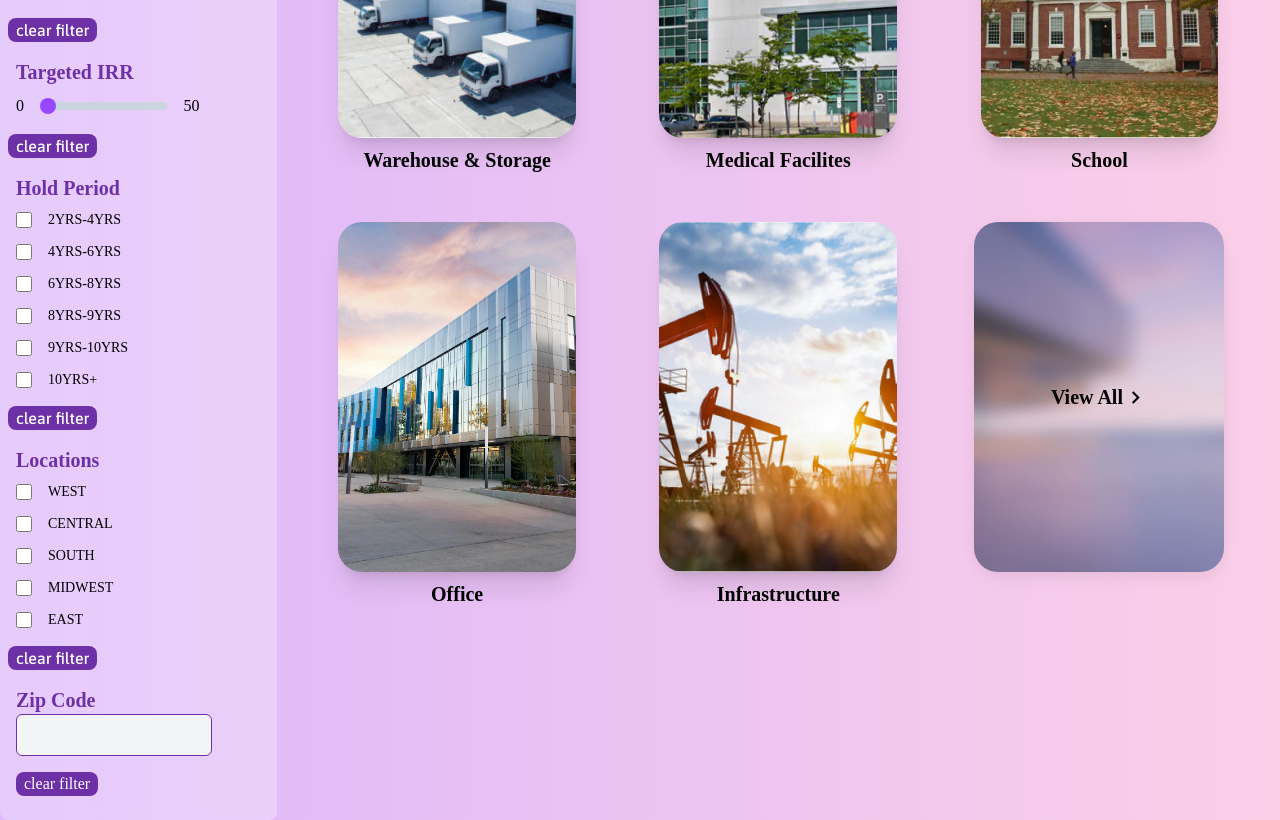
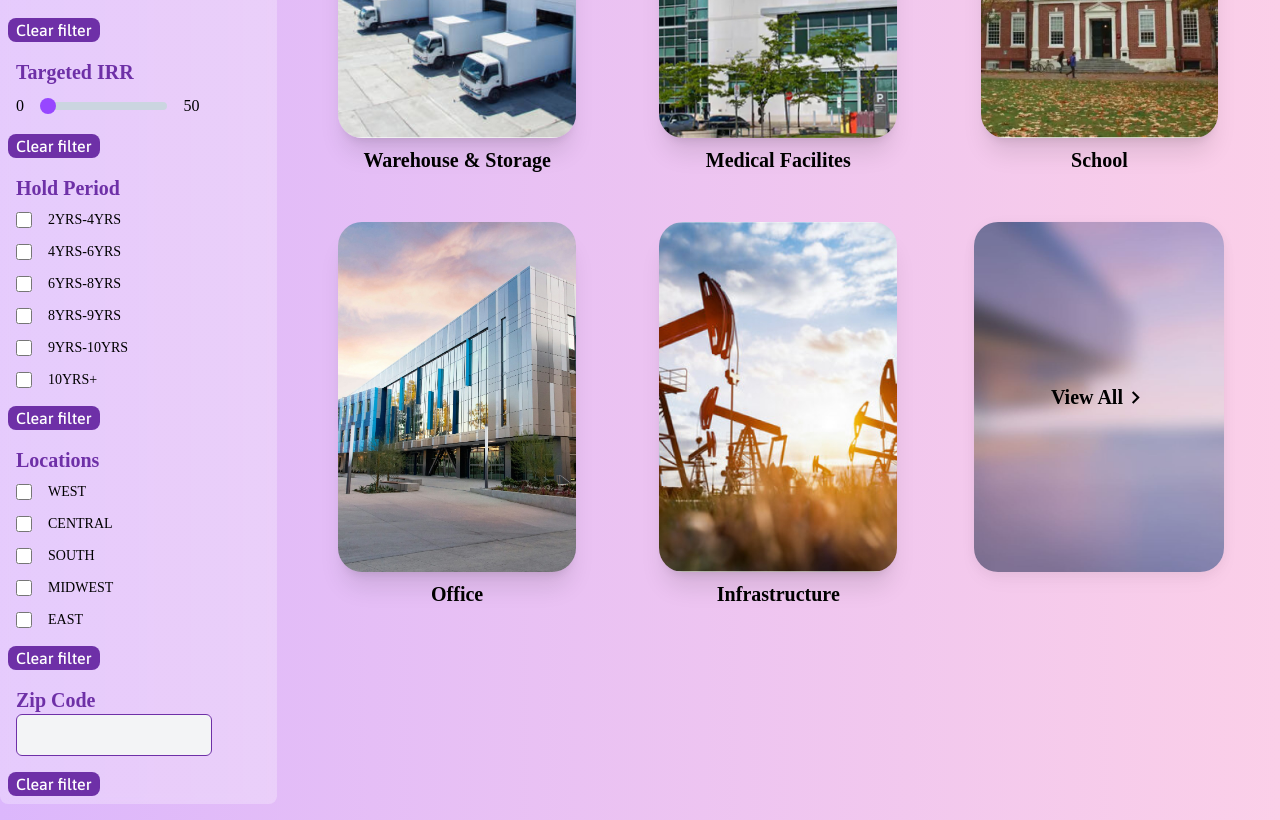
Before and after one commit to upchangeinvestments/frontend, a React (Create React App) app: page /category in a window 1280 px wide. Shown: the part 1180-2000 px from the top of the page. Built offline with nearby package versions, Linux system fonts and the light colour scheme; no server answers; a web font is replaced by a local one.

Commit message:
clear filter functionality and image fixed in post in specific page

```diff
--- a/src/Pages/SpecificCategoryPage/Posts.jsx
+++ b/src/Pages/SpecificCategoryPage/Posts.jsx
@@ -31,9 +31,9 @@ function Post({ data, type, blur }) {
         <div className="grid grid-cols-2 ">
           {" "}
           {/* for xl screens only*/}
-          <div className="xl:max-w-[88%] xl:max-h-[100px]">
-            <div className="">
-              <img src={data.image} alt="Property" />
+          <div>
+            <div>
+              <img className="xl:max-h-[130px] w-[100%]" src={data.image} alt="Property" />
             </div>
             <div className="">
               <div className="flex items-center">
@@ -133,14 +133,16 @@ function Post({ data, type, blur }) {
             alt="Property"
           />
         </div>
-        <div
-          className={`bg-white vsm:w-[300px] md:w-[300px] lg:h-[360px] vsm:p-6 md:p-4 lg:w-1/2 vsm:rounded-b-lg lg:rounded-none ${isEven ? "lg:rounded-l-lg" : "lg:rounded-r-lg"
-            }  xl:rounded-none xl:rounded-r-lg`}
-        >
+        <div className={`bg-white vsm:w-[300px] md:w-[300px] lg:h-[360px] vsm:p-6 md:p-4 lg:w-1/2 vsm:rounded-b-lg lg:rounded-none ${isEven ? "lg:rounded-l-lg" : "lg:rounded-r-lg"}  xl:rounded-none xl:rounded-r-lg`}>
           <h3 className="vsm:text-base md:text-xl flex justify-center">
             {data.title}
           </h3>
-          <p className="text-gray-600 mb-2">{data.location}</p>
+          <p className="text-gray-600 mb-2 flex items-center gap-1">
+            <span>
+              <IoLocationSharp />
+            </span>
+            {data.location}
+          </p>
           <p className="text-gray-700 text-xs	text-justify">
             {data.description.length > 75
               ? `${data.description.substring(0, 100)}... see more`
--- a/src/Pages/SpecificCategoryPage/SpecificPage.jsx
+++ b/src/Pages/SpecificCategoryPage/SpecificPage.jsx
@@ -1,12 +1,12 @@
 import React, { useState } from "react";
 import { useParams } from "react-router-dom";
 import Footer from "../../commonComponents/Footer";
-import MobileFilterDrawer from "../../commonComponents/MobileFilterDrawer";
-import MobileFilter from "../../commonComponents/MobileFilter";
+import MobileFilterDrawer from "../../commonComponents/Filter/MobileFilterDrawer";
+import MobileFilter from "../../commonComponents/Filter/MobileFilter";
 import NavBar from "../../commonComponents/NavBar";
 import "../../styles/CategoryPage/categoryPage.css";
 // import SearchBox from "../../commonComponents/SearchBox";
-import FilterSection from "../../commonComponents/FilterSection";
+import FilterSection from "../../commonComponents/Filter/FilterSection";
 import PropertyData from "../../assets/RMData.json";
 import Post from "./Posts";
 import "../../App.css";
@@ -46,13 +46,13 @@ function SpecificPage() {
       <div className="w-full">
         <div className="uppercase text-white font-['Playfair-Display'] font-bold vsm:text-4xl flex flex-col items-center justify-center md: lg:ml-[550px] lg:mt-[-60px] xl:ml-[750px] h-[50vh] gap-8">
           <div className="">
-            <p
+            <div
               className="vsm:hidden lg:block  lg:text-4xl font-medium xl:text-5xl"
               style={{ wordSpacing: "" }}
             >
               <div className="">Explore {`${type}`}</div>
               <div className="">Properties</div>
-            </p>
+            </div>
             <div
               className="vsm:text-2xl vsm:mt-[60px] sm:text-3xl md:text-4xl vsm:ml-[15px] msm:ml-[35px] sm:ml-[50px] md:ml-[10px] md:block lg:hidden flex flex-col items-center justify-center"
               style={{ wordSpacing: "0.25em" }}
--- a/src/commonComponents/FilterSection.jsx
+++ b/src/commonComponents/Filter/FilterSection.jsx
@@ -1,6 +1,6 @@
 import React, { useState, useEffect } from "react";
 import FilterSubSection from "./FilterSubSection";
-import CategoryData from "../assets/FilterData.json"
+import CategoryData from "../../assets/FilterData.json"
 
 function FilterSection({ sendDataToParent }) {
   const CategoryType = ["Residential", "Hotels", "Retail", "Warehouse & Storage", "Medical Facilites", "School", "Office", "Land & Infrastructure"];
@@ -9,6 +9,7 @@ function FilterSection({ sendDataToParent }) {
   const HoldPeriod = ["2YRS-4YRS", "4YRS-6YRS", "6YRS-8YRS", "8YRS-9YRS", "9YRS-10YRS", "10YRS+"];
   // const [showAllCompanies, setShowAllCompanies] = useState(false);
   const [price, setPrice] = useState(0);
+  const [zipCode, setZipCode] = useState("");
 
   const [filters, setFilters] = useState({
     category: [],
@@ -32,12 +33,9 @@ function FilterSection({ sendDataToParent }) {
       );
     });
     sendDataToParent(filtered);
-    console.log("filtered data: ", filtered);
   };
 
   const updateFilters = (filterType, value, inputType, checked) => {
-    // console.log('updateFilters called: ', filterType, value);
-    // console.log(inputType);
     if (inputType === "checkbox") {
       if (checked) {
         setFilters(prevFilters => ({
@@ -58,16 +56,39 @@ function FilterSection({ sendDataToParent }) {
     }
   };
 
+  const clearFilter = (filterType) => {
+    if (filterType === "targetedIRR") {
+      setFilters(prevFilters => ({
+        ...prevFilters,
+        [filterType]: 0,
+      }));
+      setPrice(0);
+    } else if (filterType === 'zipCode') {
+      setFilters(prevFilters => ({
+        ...prevFilters,
+        [filterType]: ""
+      }));
+    } else {
+      setFilters(prevFilters => ({
+        ...prevFilters,
+        [filterType]: []
+      }));
+    }
+  };
+
   useEffect(() => {
     applyFilters();
   }, [filters]);
 
   const updateIrrValue = (event) => {
-    let value = event.target.value;
-    setPrice(value);
-    updateFilters("targetedIRR", value, "range");
+    setPrice(event.target.value);
+    updateFilters("targetedIRR", event.target.value, "range");
   };
 
+  const updateZipCodeValue = (event) => {
+    setZipCode(event.target.value);
+    updateFilters("zipCode", event.target.value, "text")
+  };
 
   const getTooltipContent = (location) => {
     switch (location) {
@@ -106,17 +127,16 @@ function FilterSection({ sendDataToParent }) {
         inputType="checkbox"
         updateFilters={updateFilters}
         filterType="category"
+        clearFilter={clearFilter}
       />
-      <button className="bg-[#6e30a7] px-2 text-[#fff] rounded-lg">clear filter</button>
       <FilterSubSection
         list={InvestmentRange}
         title="Investment Range"
         inputType="radio"
         updateFilters={updateFilters}
         filterType="investmentRange"
+        clearFilter={clearFilter}
       />
-      <button className="bg-[#6e30a7] px-2 text-[#fff] rounded-lg">clear filter</button>
-
       <div className="flex flex-col w-full font-['Playfair-Display'] items-start justify-center px-4 md:px-0 my-4 mx-2">
         <div className="text-xl font-bold text-[#6e30a7]">Targeted IRR </div>
         <div className="w-[75%] flex items-center justify-between gap-x-4 FilterSection">
@@ -136,15 +156,15 @@ function FilterSection({ sendDataToParent }) {
           <p className="mt-2">{price == 0 ? 50 : price}</p>
         </div>
       </div>
-      <button className="bg-[#6e30a7] px-2 text-[#fff] rounded-lg">clear filter</button>
+      <button className="bg-[#6e30a7] px-2 text-[#fff] rounded-lg" onClick={() => clearFilter("targetedIRR")}>Clear filter</button>
       <FilterSubSection
         list={HoldPeriod}
         title="Hold Period"
         inputType="checkbox"
         updateFilters={updateFilters}
         filterType="holdPeriod"
+        clearFilter={clearFilter}
       />
-      <button className="bg-[#6e30a7] px-2 text-[#fff] rounded-lg">clear filter</button>
 
       <div>
         <FilterSubSection
@@ -154,8 +174,8 @@ function FilterSection({ sendDataToParent }) {
           updateFilters={updateFilters}
           filterType="locations"
           getTooltipContent={getTooltipContent}
+          clearFilter={clearFilter}
         />
-      <button className="bg-[#6e30a7] px-2 text-[#fff] rounded-lg">clear filter</button>
 
       </div>
       <div className="flex flex-col w-full font-['Playfair-Display'] items-start justify-center px-4 md:px-0 my-4 mx-2">
@@ -163,21 +183,13 @@ function FilterSection({ sendDataToParent }) {
         <div className="font-['Asap'] w-[80%]">
           <input
             type="text"
-            name=""
-            onChange={e => updateFilters("zipCode", e.target.value, "text")}
+            value={zipCode}
+            onChange={updateZipCodeValue}
             className="w-full bg-gray-100 border py-2 px-4 rounded-md outline-none	border-1 border-[#6e30a7]"
           />
         </div>
-      <button className="bg-[#6e30a7] px-2 text-[#fff] mt-4 rounded-lg">clear filter</button>
-
       </div>
-      {/* <FilterSubSection
-        list={CompanyType}
-        title="Companies"
-        inputType="checkbox"
-        showAll={showAllCompanies}
-        setShowAll={setShowAllCompanies}
-      /> */}
+      <button className="bg-[#6e30a7] px-2 text-[#fff] rounded-lg" onClick={() => clearFilter("zipCode")}>Clear filter</button>
     </div>
   );
 }
--- a/src/commonComponents/FilterSubSection.jsx
+++ b/src/commonComponents/Filter/FilterSubSection.jsx
@@ -1,11 +1,26 @@
 import React, { useState } from "react";
 import Tooltip from '@mui/material/Tooltip';
 
-function FilterSubSection({ list, title, inputType, updateFilters, filterType, getTooltipContent }) {
+function FilterSubSection({ list, title, inputType, updateFilters, filterType, getTooltipContent, clearFilter }) {
   const [showAll, setShowAll] = useState(true);
 
   const visibleItems = showAll ? list : list.slice(0, 3);
+  const [checkedValues, setCheckedValues] = useState({});
 
+  const handleInputChange = (e) => {
+    const { value, checked } = e.target;
+    if (checked) {
+      setCheckedValues((prevValues) => ({ ...prevValues, [value]: true }));
+    } else {
+      setCheckedValues((prevValues) => ({ ...prevValues, [value]: false }));
+    }
+    updateFilters(filterType, value, inputType, checked);
+  };
+
+  const handleClearFilter = (filterType) => {
+    setCheckedValues({});
+    clearFilter(filterType);
+  };
   return (
     <div>
       <div className="flex flex-col w-full items-start justify-center px-4 md:px-0 my-4 mx-2">
@@ -15,14 +30,15 @@ function FilterSubSection({ list, title, inputType, updateFilters, filterType, g
         <div className="flex flex-col gap-3 max-w-xs md:max-w-md font-['Playfair-Display']">
           {filterType === "locations" ? (   // this section is only to show ToolTip
             visibleItems.map((propertyType, index) => (
-              <Tooltip title={getTooltipContent(propertyType)} arrow >
-                <label key={index} className="flex flex-row gap-4 w-full items-center uppercase">
+              <Tooltip title={getTooltipContent(propertyType)} arrow key={index}>
+                <label className="flex flex-row gap-4 w-full items-center uppercase">
                   <input
                     name={inputType === "radio" ? "radioType" : propertyType}
                     type={inputType}
                     value={propertyType}
+                    checked={checkedValues[propertyType]}
                     className="w-4 h-4 text-[#6e30a7]"
-                    onChange={e => updateFilters(filterType, e.target.value, inputType, e.target.checked)}
+                    onChange={handleInputChange}
                   />
                   <div className="text-sm">{propertyType}</div>
                 </label>
@@ -35,8 +51,9 @@ function FilterSubSection({ list, title, inputType, updateFilters, filterType, g
                   name={inputType === "radio" ? "radioType" : propertyType}
                   type={inputType}
                   value={propertyType}
+                  checked={checkedValues[propertyType]}
                   className="w-4 h-4 text-[#6e30a7]"
-                  onChange={e => updateFilters(filterType, e.target.value, inputType, e.target.checked)}
+                  onChange={handleInputChange}
                 />
                 <div className="text-sm">{propertyType}</div>
               </label>
@@ -45,6 +62,7 @@ function FilterSubSection({ list, title, inputType, updateFilters, filterType, g
 
         </div>
       </div>
+      <button className="bg-[#6e30a7] px-2 text-[#fff] rounded-lg" onClick={() => handleClearFilter(filterType)}>Clear filter</button>
     </div >
   );
 }
```
Also changed, not shown: src/Pages/CategoryPage/CategoryPage.jsx (+4 -4 lines), src/commonComponents/Filter/MobileFilter.jsx (renamed from src/commonComponents/MobileFilter.jsx), src/commonComponents/Filter/MobileFilterDrawer.jsx (renamed from src/commonComponents/MobileFilterDrawer.jsx).
